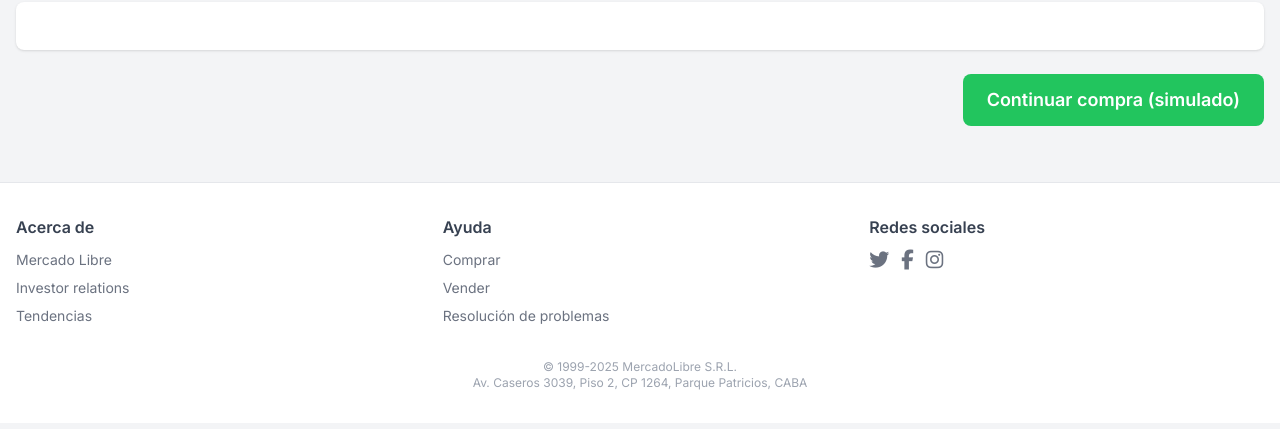
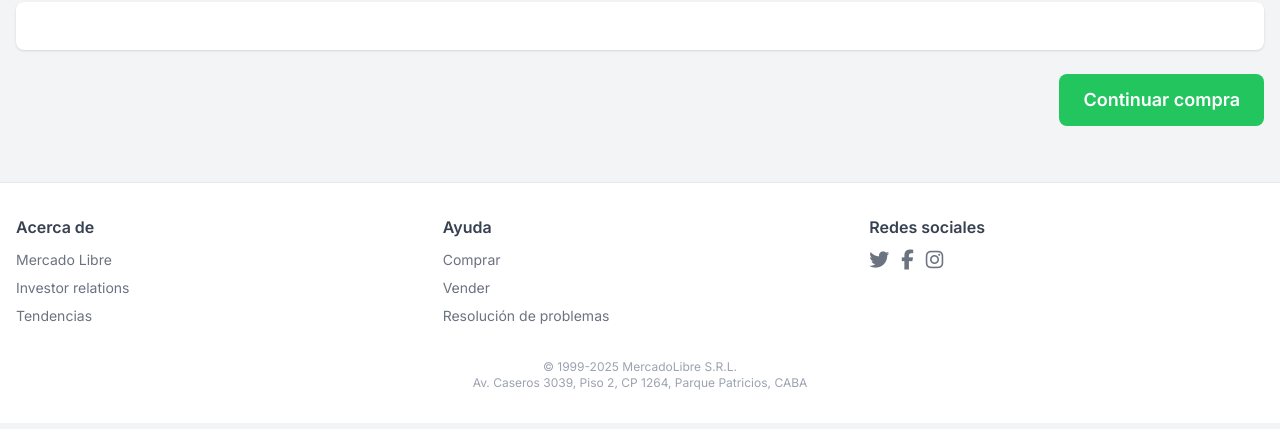
Before and after one commit to MatiMontenegro/MelixOlga, a website: page cart.html in a window 1280 px wide. Shown: the part 245-674 px from the top of the page. Drawn offline with nearby package versions, Linux system fonts and the light colour scheme.

Commit message:
removed simulated info

```diff
--- a/cart.html
+++ b/cart.html
@@ -256,7 +256,7 @@
         <button
           class="bg-green-500 hover:bg-green-600 text-white font-semibold py-3 px-6 rounded-lg text-lg"
         >
-          Continuar compra (simulado)
+          Continuar compra
         </button>
       </div>
     </main>
```
